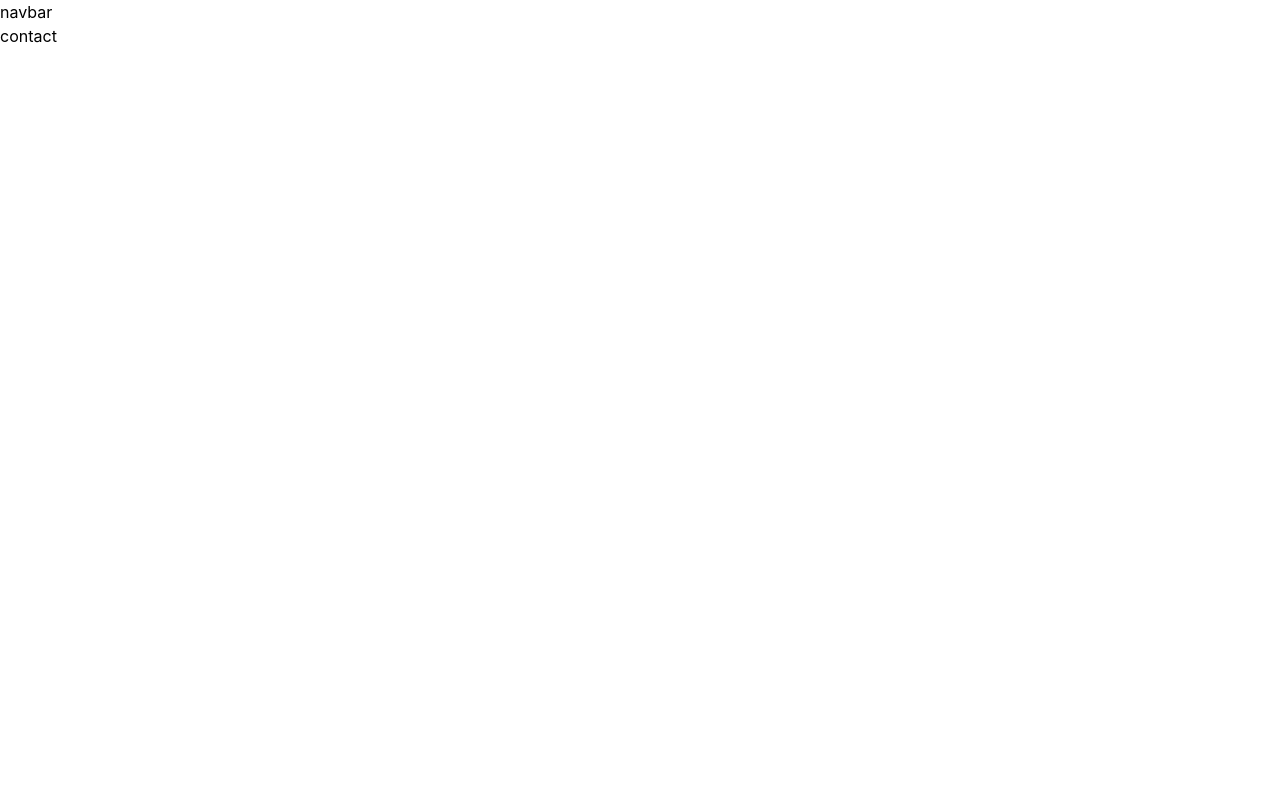
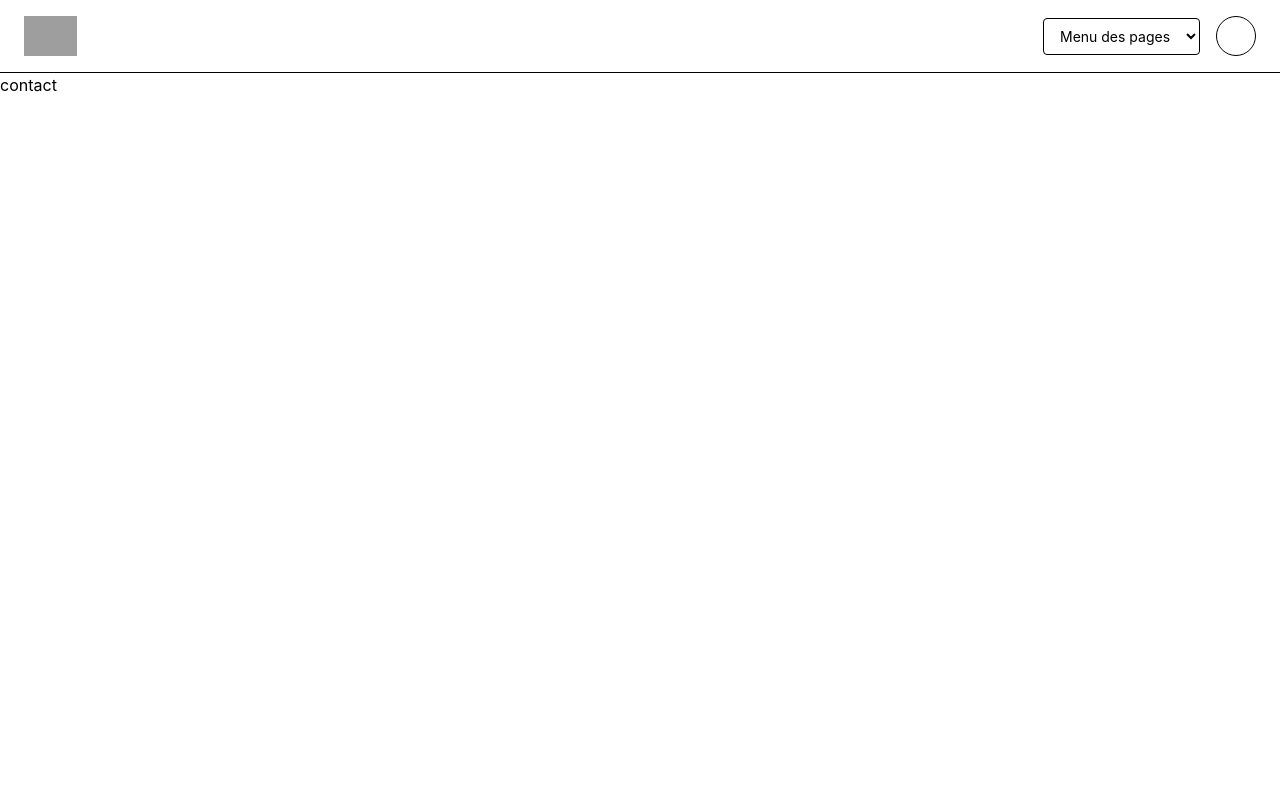
Before and after one commit to Alexouuuu/SAE501, a React (Vite) app in the folder FRONT/: page /Contact in a window 1280 px wide. Shown: the top 800 px of the page. Built offline with nearby package versions, Linux system fonts and the light colour scheme; grey boxes are pictures that could not be loaded.

Commit message:
base de la navbar

```diff
--- a/FRONT/src/composants/navbar.jsx
+++ b/FRONT/src/composants/navbar.jsx
@@ -1,7 +1,42 @@
-export default function Navbar(){
-    return(
-        <section>
-            <h1>navbar</h1>
-        </section>
+import { Link } from 'react-router-dom';
+
+export default function Navbar() {
+    const Pages = [
+        { id: 1, name: 'Accueil', url: '/' },
+        { id: 2, name: 'Visite Virtuelle', url: '/visite-virtuelle' },
+        { id: 3, name: 'Evenements', url: '/evenements' },
+        { id: 4, name: 'Nous contacter', url: '/contact' },
+    ];
+
+    // { id: 1, name: 'Mon Compte', url: '/mon-compte' },
+    return (
+        <nav className="border-b border-black">
+            <div className="flex flex-row items-center justify-between px-6 py-4">
+                {/*Logo */}
+                <div className="flex items-center">
+                    <img src="/path-to-your-logo.png" alt="Logo" className="h-10 w-auto" />
+                </div>
+
+                <section className="flex flex-row gap-4">
+                    <div className="flex items-center gap-4">
+                        <select
+                            onChange={(e) => { if (e.target.value) window.location.href = e.target.value; }}
+                            className="border border-black rounded px-3 py-2 bg-white text-black cursor-pointer text-sm focus:outline-none"
+                            defaultValue=""
+                        >
+                            <option value="" disabled>Menu des pages</option>
+                            {Pages.map((page) => (
+                                <option key={page.id} value={page.url}>
+                                    {page.name}
+                                </option>
+                            ))}
+                        </select>
+                    </div>
+                    <div className="flex items-center">
+                        <span className="flex items-center justify-center w-10 h-10 border border-black rounded-full"></span>
+                    </div>
+                </section>
+            </div>
+        </nav>
     )
 }
```
